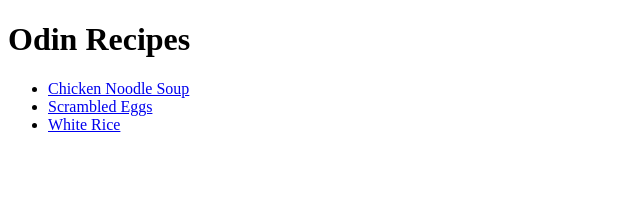
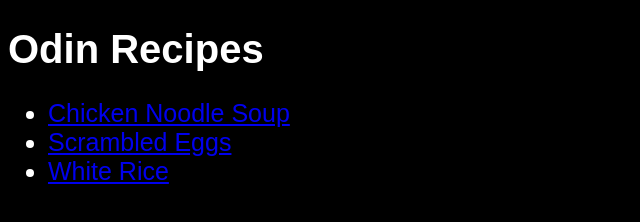
Before and after one commit to prometheus-pandora/odin-recipes, a plain HTML site: page index.html in a window 1280 px wide. Shown: the whole page, without its empty margins (0-640 px from the left). Drawn offline with Linux system fonts and the light colour scheme.

Commit message:
Add CSS to Home Page

```diff
--- a/index.html
+++ b/index.html
@@ -3,11 +3,12 @@
     <head>
         <meta charset="UTF-8">
         <title>Odin Recipes</title>
+        <link rel="stylesheet" href="style.css">
     </head>
 
     <body>
-        <h1>Odin Recipes</h1>
-        <ul>
+        <h1 class="title-text">Odin Recipes</h1>
+        <ul class="list-items">
             <li><a href="recipes/chicken-noodle-soup.html">Chicken Noodle Soup</a></li>
             <li><a href="recipes/scambled-eggs.html">Scrambled Eggs</a></li>
             <li><a href="recipes/white-rice.html">White Rice</a></li>
--- /dev/null
+++ b/style.css
@@ -0,0 +1,22 @@
+
+/* Have website have dark Background */
+body {
+    background-color: black;
+}
+
+/*Make sure the title and list text is visible*/
+.title-text,
+.list-items {
+    color: white;
+    font-family: Arial, Helvetica, sans-serif;
+}
+
+/*Make title text large*/
+.title-text {
+    font-size: 40px;
+}
+
+/*Make the list items large*/
+.list-items {
+    font-size: 25px;
+}
```
